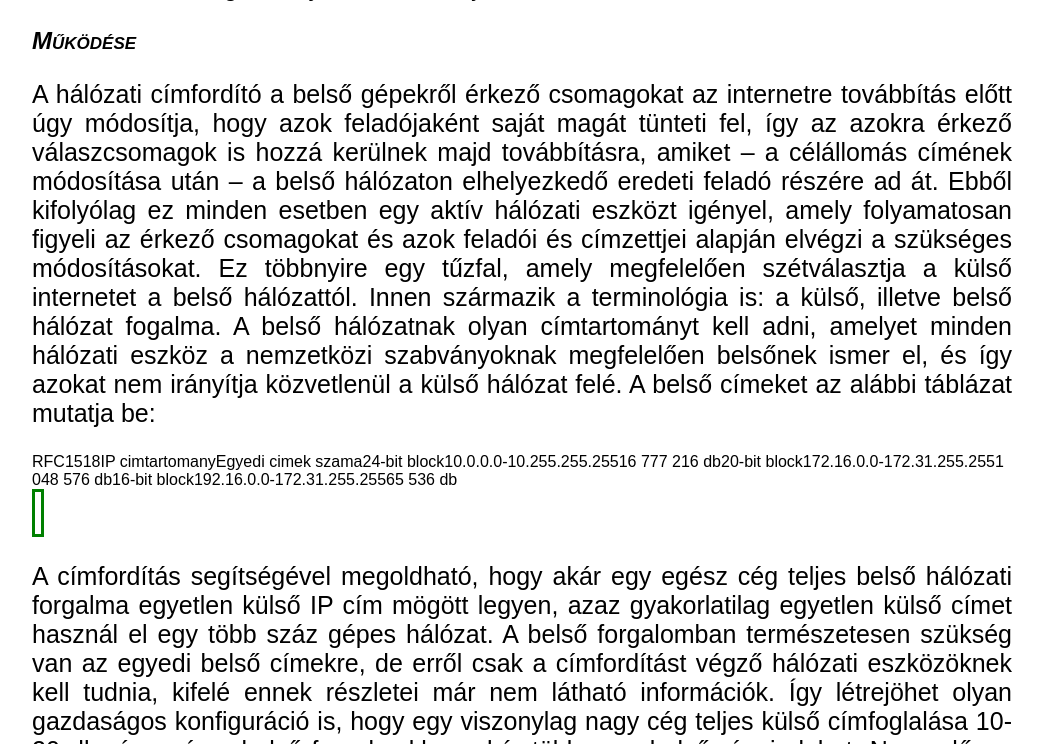
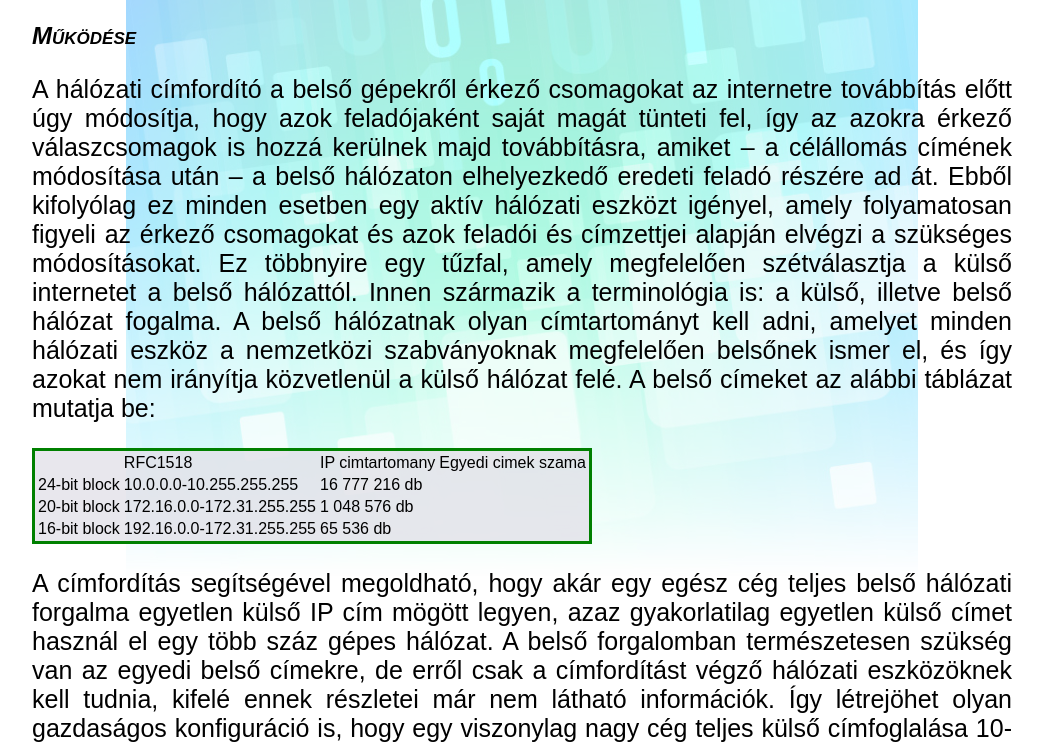
Before and after one commit to benceeee123/HALOZATI_CIMFORDITAS, a plain HTML site: page index.html in a window 1280 px wide. Shown: the part 902-1646 px from the top of the page, without its empty margins (118-1161 px from the left). Drawn offline with Linux system fonts and the light colour scheme.

Commit message:
majndem kesz

```diff
--- a/index.html
+++ b/index.html
@@ -1,5 +1,5 @@
 <!DOCTYPE html>
-<html lang="en">
+<html lang="hu">
 
 <head>
   <meta charset="UTF-8">
@@ -10,9 +10,11 @@
 
 <body>
   <div id="content">
-    <h1>A hálózati címfordítás <a href="https://hu.wikipedia.org/wiki/Hálózati_címfordítás" target="_blank" rel="noopener noreferrer">*</a></h1>
+    <h1>A hálózati címfordítás <a href="https://hu.wikipedia.org/wiki/Hálózati_címfordítás" target="_blank"
+        rel="noopener noreferrer">*</a></h1>
 
-    <p>A hálózati címfordítás (angolul <span>Network Address Translation</span>, röviden <span>NAT</span>) a csomagszűrő tűzfalak, illetve a
+    <p>A hálózati címfordítás (angolul <span>Network Address Translation</span>, röviden <span>NAT</span>) a csomagszűrő
+      tűzfalak, illetve a
       címfordításra képes hálózati eszközök (pl. router) kiegészítő szolgáltatása, mely lehetővé teszi a belső hálózatra
       kötött gépek közvetlen kommunikációját tetszőleges protokollokon keresztül külső gépekkel anélkül, hogy azoknak
       saját nyilvános IP-címmel kellene rendelkezniük. Címfordításra akár egyetlen számítógép is képes, így valósítható
@@ -23,7 +25,8 @@
       <p class="imgtitle">Az IPv4 címek fogyása</p>
     </div>
     <p>Az egész címfordítás témaköre abból az igényből nőtte ki magát, hogy az
-      IPv4 tartománya viszonylag kevés, 2<sup>32</sup> =256<sub>4</sub>, azaz 4 294 967 296 db egyedi IP címet tesz ki. Ebben persze benne van
+      IPv4 tartománya viszonylag kevés, 2<sup>32</sup> =256<sup>4</sup>, azaz 4 294 967 296 db egyedi IP címet tesz ki.
+      Ebben persze benne van
       az
       összes broadcast cím és a külső hálózatra nem route-olható belső címtartományok is, tehát az interneten globálisan
       használható címek összessége így még kevesebb. A gépek hálózati kártyái egynél több címet is felvehetnek egyszerre
@@ -43,28 +46,28 @@
       szabványoknak megfelelően belsőnek ismer el, és így azokat nem irányítja közvetlenül a külső hálózat felé. A belső
       címeket az alábbi táblázat mutatja be:</p>
 
-      <table>
-        <th>
-          <tr>RFC1518</tr>
-          <tr>IP cimtartomany</tr>
-          <tr>Egyedi cimek szama</tr>
-        </th>
-        <td>
-          <tr>24-bit block</tr>
-          <tr>10.0.0.0-10.255.255.255</tr>
-          <tr>16 777 216 db</tr>
-        </td>
-        <td>
-          <tr>20-bit block</tr>
-          <tr>172.16.0.0-172.31.255.255</tr>
-          <tr>1 048 576 db</tr>
-        </td>
-        <td>
-          <tr>16-bit block</tr>
-          <tr>192.16.0.0-172.31.255.255</tr>
-          <tr>65 536 db</tr>
-        </td>
-      </table>
+    <table>
+      <th>
+        <td>RFC1518</td>
+        <td>IP cimtartomany</td>
+        <td>Egyedi cimek szama</td>
+      </th>
+      <tr>
+        <td>24-bit block</td>
+        <td>10.0.0.0-10.255.255.255</td>
+        <td>16 777 216 db</td>
+      </tr>
+      <tr>
+        <td>20-bit block</td>
+        <td>172.16.0.0-172.31.255.255</td>
+        <td>1 048 576 db</td>
+      </tr>
+      <tr>
+        <td>16-bit block</td>
+        <td>192.16.0.0-172.31.255.255</td>
+        <td>65 536 db</td>
+      </tr>
+    </table>
 
     <p>A címfordítás segítségével megoldható, hogy akár egy egész cég teljes belső hálózati forgalma egyetlen külső IP
       cím
--- a/styles.css
+++ b/styles.css
@@ -4,6 +4,9 @@ body {
   background-position-x: center;
   background-position-y: center;
   background-attachment: fixed;
+  background-image:url(hatter.jpg) ;
+  background-repeat: no-repeat;
+  background-position: center;
 }
 
 #content {
@@ -67,3 +70,8 @@ p
   text-align: justify;
   font-size: 25px
 }
+
+table
+{
+  background-color: rgba(227, 225, 233, 0.8);
+}
```
